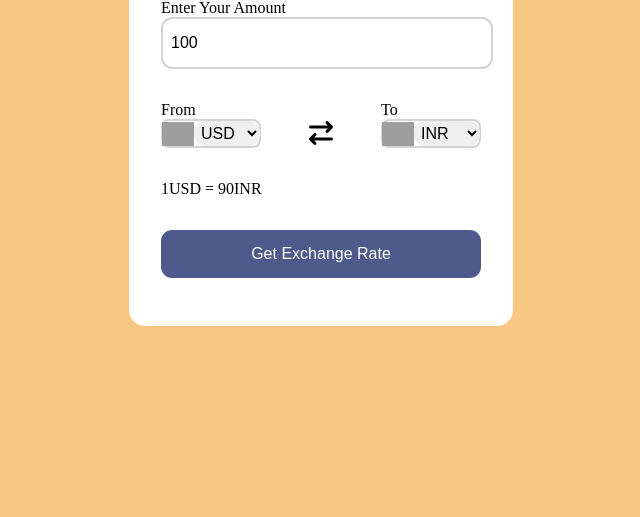
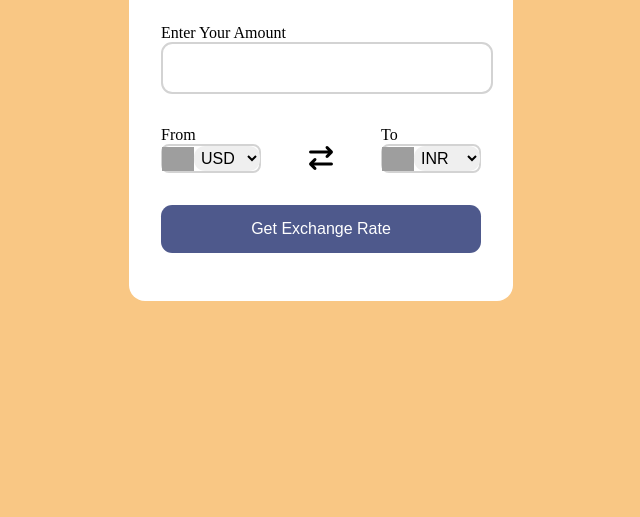
Before and after one commit to shahilrawat623/CURRENCY-CALCULATOR, a plain HTML site: page index.html in a window 1280 px wide. Shown: the part 283-800 px from the top of the page, without its empty margins (319-959 px from the left). Drawn offline with Linux system fonts and the light colour scheme; grey boxes are pictures that could not be loaded.

Commit message:
added class for msg div

```diff
--- a/index.html
+++ b/index.html
@@ -12,7 +12,7 @@
         <h2>Currency Converter</h2>
         <form>
             <p>Enter Your Amount</p>
-            <input type="number" value="100">
+            <input type="number" value="">
             <div class="dropDown">
 
                 <div class="from">
@@ -38,7 +38,7 @@
                 </div>
             </div>
 
-            <div class="msg">1USD = 90INR</div>
+            <div class="msg hide"></div>
             <button>Get Exchange Rate</button>
         </form>
     </div>
--- a/style.css
+++ b/style.css
@@ -96,3 +96,7 @@ button:hover{
 button:active{
     transform: scale(.98);
 }
+
+.hide{
+    background: transparent;
+}
```
